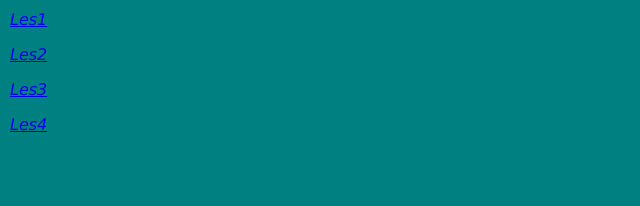
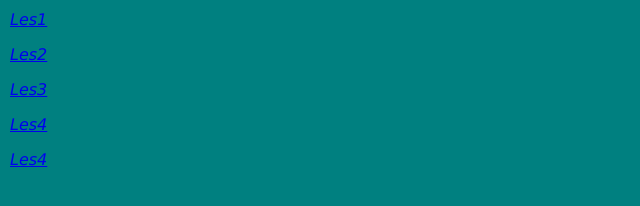
Before and after one commit to waltvanpoucke/albrechtvanpoucke, a plain HTML site: page hello/Menu.htm in a window 1280 px wide. Shown: the full height of the page, 0-640 px from the left. Drawn offline with Linux system fonts and the light colour scheme.

Commit message:
Update Menu.htm

```diff
--- a/hello/Menu.htm
+++ b/hello/Menu.htm
@@ -10,6 +10,7 @@
 	<p><a href="tekst2.htm" target="rechts">Les2</a></p>
 	<p><a href="tekst3.htm" target="rechts">Les3</a></p>
 	<p><a href="tekst4.htm" target="rechts">Les4</a></p>
+	<p><a href="hello/formulier1_post (1)" target="rechts">Les4</a></p>
 
 
 </body>
```
